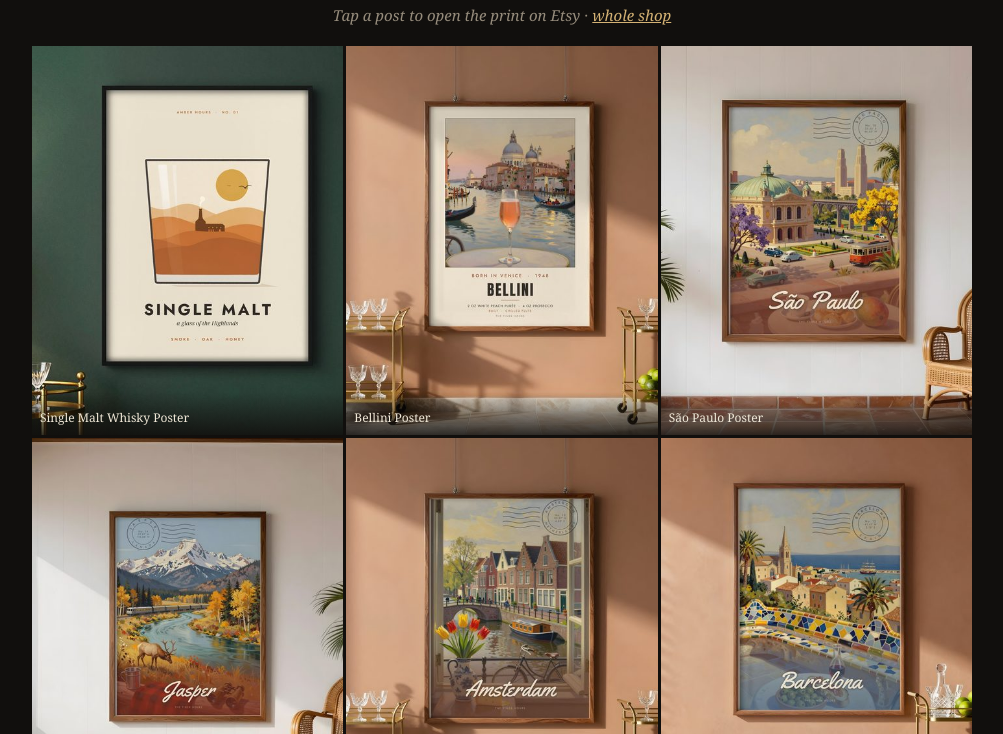
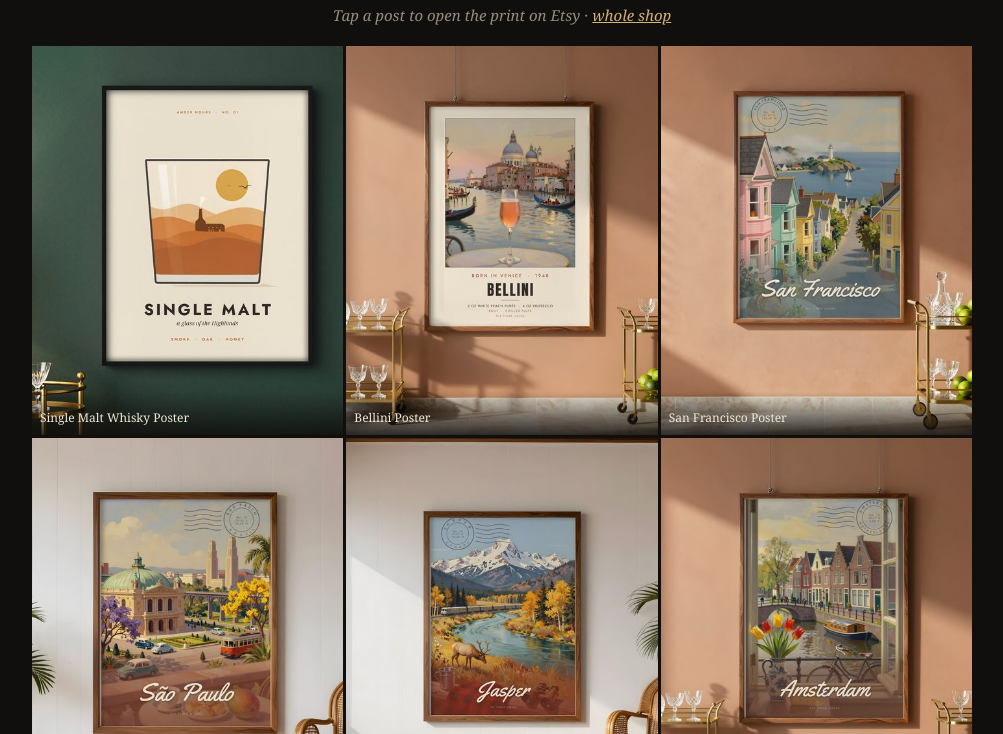
Before and after one commit to itsmedista/finer-hours, a plain HTML site: page index.html in a window 1280 px wide. Shown: the part 66-800 px from the top of the page, without its empty margins (138-1141 px from the left). Drawn offline with Linux system fonts and the light colour scheme.

Commit message:
Add post 19

```diff
--- a/index.html
+++ b/index.html
@@ -30,6 +30,7 @@ footer { text-align: center; color: var(--muted); padding: 24px 16px 40px; font-
 <main>
 <a href="https://www.etsy.com/listing/4604658762" rel="noopener"><img src="img/52.jpg" width="480" height="600" loading="lazy" alt="Framed mid-century poster above a home bar: a whisky tumbler holding the Scottish Highlands: a small distillery with a smoking chimney on the ridge, a mustard sun and two gulls"><span>Single Malt Whisky Poster</span></a>
 <a href="https://www.etsy.com/listing/4617407099" rel="noopener"><img src="img/35.jpg" width="480" height="600" loading="lazy" alt="Framed Bellini poster, born in Venice 1948, on a terracotta wall between two brass bar carts with crystal glasses and limes"><span>Bellini Poster</span></a>
+<a href="https://www.etsy.com/listing/4619118290" rel="noopener"><img src="img/19.jpg" width="480" height="600" loading="lazy" alt="Framed San Francisco travel poster on a sunlit terracotta wall above a brass bar cart with a decanter and limes"><span>San Francisco Poster</span></a>
 <a href="https://www.etsy.com/listing/4619109917" rel="noopener"><img src="img/18.jpg" width="480" height="600" loading="lazy" alt="Framed São Paulo travel poster on a white wall beside a green shutter, a rattan armchair and a potted palm"><span>São Paulo Poster</span></a>
 <a href="https://www.etsy.com/listing/4619116372" rel="noopener"><img src="img/17.jpg" width="480" height="600" loading="lazy" alt="Framed Jasper travel poster on a white colonial veranda beside green shutters, a rattan armchair and a potted palm"><span>Jasper Poster</span></a>
 <a href="https://www.etsy.com/listing/4619115362" rel="noopener"><img src="img/16.jpg" width="480" height="600" loading="lazy" alt="Framed Amsterdam travel poster on a terracotta wall between two brass bar carts with crystal glasses and limes"><span>Amsterdam Poster</span></a>
```
Also changed, not shown: img/19.jpg (added).
